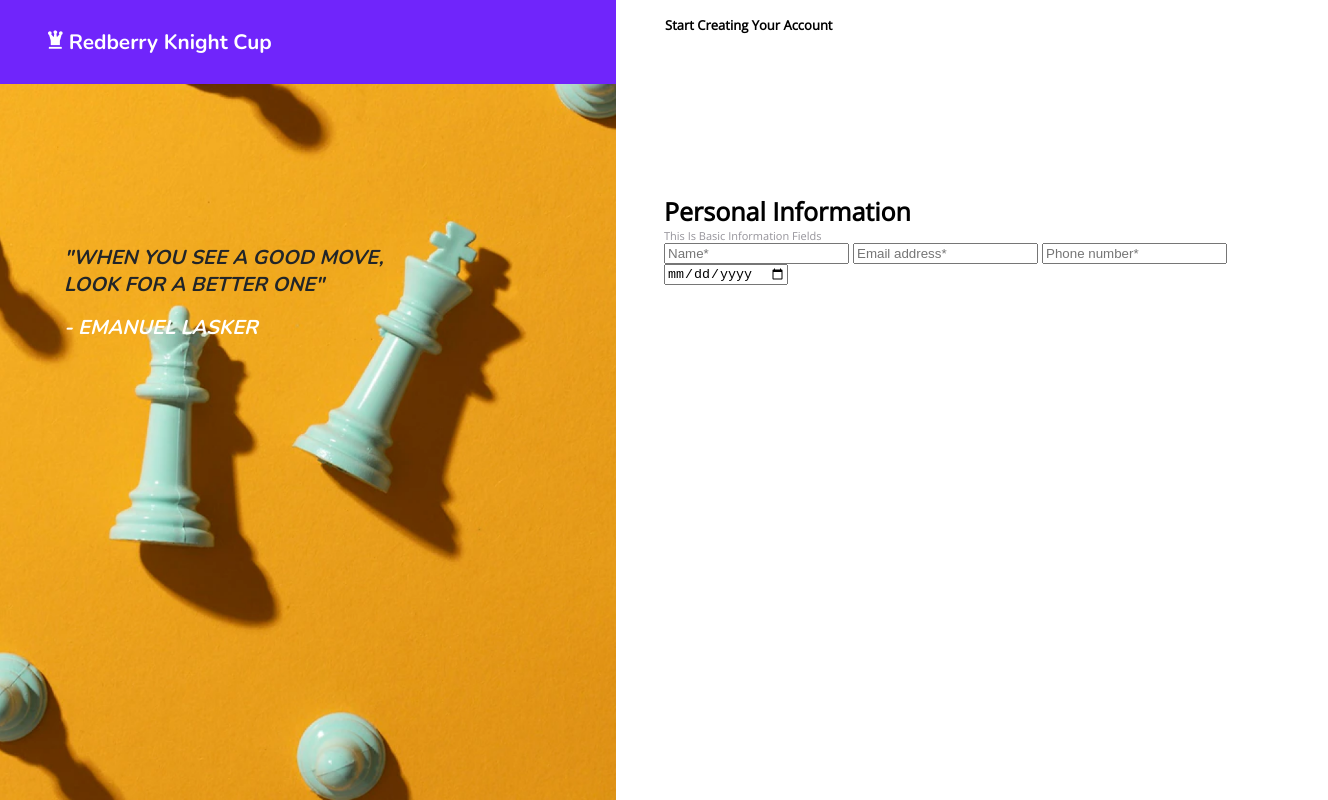
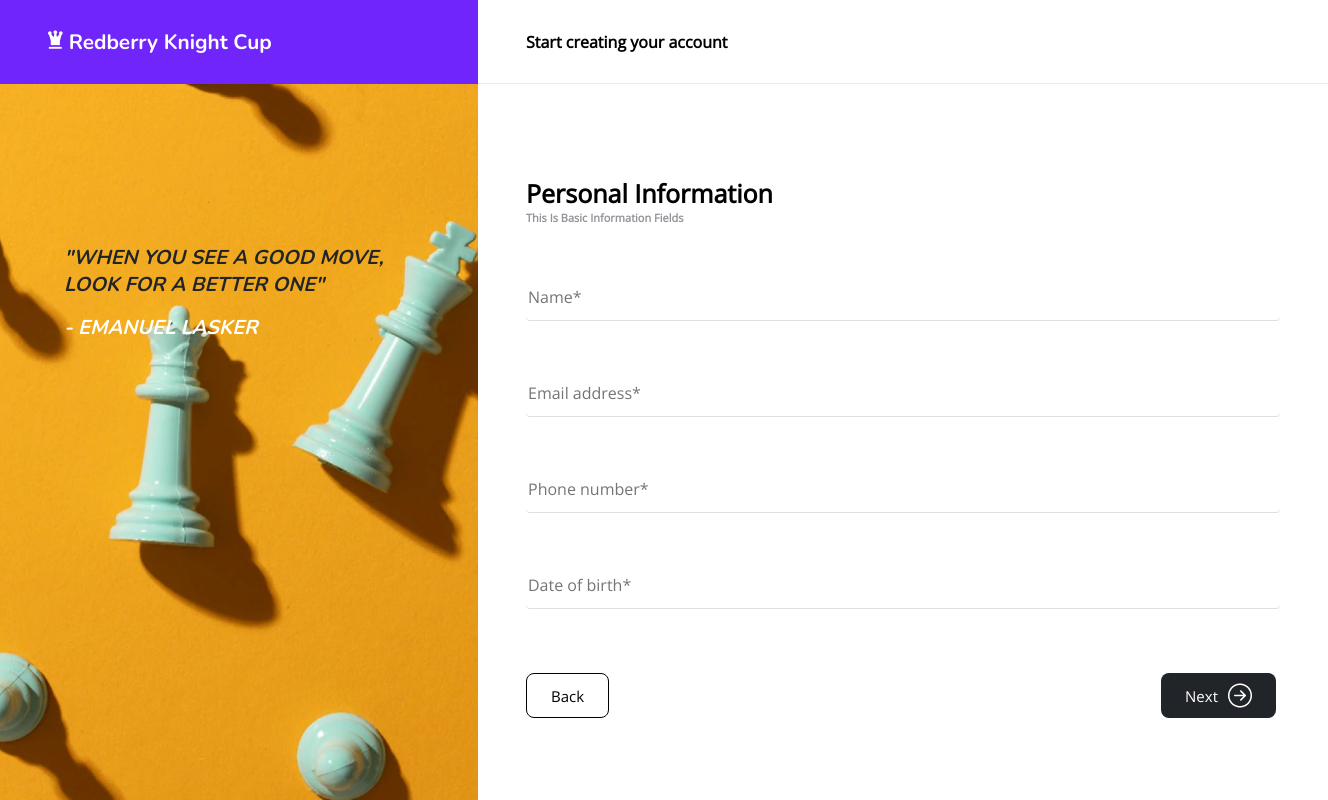
Before and after one commit to DMiqava/redberry-assign, a Svelte app: page / in a window 1280 px wide. Both pictures are taken after a click on the button "Get Started". Shown: the whole page, 1328 px wide, since content can reach past the window. Built offline with nearby package versions, Linux system fonts and the light colour scheme.

Commit message:
change some styles

```diff
--- a/src/SecondPage.svelte
+++ b/src/SecondPage.svelte
@@ -1,31 +1,44 @@
 <script>
     import second_page from "../src/assets/second_page.png";
     import chess_icon from "../src/assets/icons/chess_icon.png";
+    import next_icon from "../src/assets/icons/next_icon.png";
 </script>
 
 <div class="wrapper">
     <div class="left-side">
         <div class="indigo-cup">
             <span>
-                <img src={chess_icon} alt="chess_icon"/>
+                <img src={chess_icon} alt="chess_icon" />
                 Redberry Knight Cup
             </span>
         </div>
-        <div class="text"> "when you see a good move,<br> look for a better one"<br></div>
+        <div class="text">
+            "when you see a good move,<br /> look for a better one"<br />
+        </div>
         <div class="name">- emanuel lasker</div>
     </div>
     <div class="right-side">
-        <div class="title">
-            Start Creating Your Account
+        <div class="top_div">
+            <p>Start creating your account</p>
         </div>
 
         <div class="personal">Personal Information</div>
         <div class="subtitle">This Is Basic Information Fields</div>
 
-        <input type="text" required placeholder="Name*">
-        <input type="email" required placeholder="Email address*">
-        <input type="number" required placeholder="Phone number*">
-        <input type="date" required placeholder="Date of birth*">
+        <input type="text" required placeholder="Name*" /><br />
+        <input type="email" required placeholder="Email address*" /><br />
+        <input type="number" required placeholder="Phone number*" /><br />
+        <input type="text" required placeholder="Date of birth*" /><br />
+
+        <div class="btn_wrapper">
+            <button class="back">
+                <span>Back</span>
+            </button>
+            <button class="next">
+                <span>Next</span>
+                <img src={next_icon} alt="next_icon" />
+            </button>
+        </div>
     </div>
 </div>
 
@@ -37,7 +50,7 @@
 
     @font-face {
         font-family: "Open Sans";
-      src: url("../src/assets/fonts/OpenSans/OpenSans-Regular.ttf")
+        src: url("../src/assets/fonts/OpenSans/OpenSans-Regular.ttf");
     }
 
     :global(body) {
@@ -77,6 +90,9 @@
         background-color: white;
         padding-top: 1rem;
         padding-left: 3rem;
+        position: relative;
+        font-family: "Open Sans";
+        font-weight: 600;
     }
 
     .text {
@@ -90,7 +106,7 @@
         padding-left: 4rem;
     }
 
-    .name{
+    .name {
         font-family: "Nunito";
         font-style: italic;
         font-size: 20px;
@@ -99,12 +115,14 @@
         padding-top: 1rem;
         color: white;
         font-weight: 100;
-
     }
     .title {
+        text-align: center;
         width: 100%;
         display: flex;
         padding-left: 1px;
+        margin-top: 1rem;
+        border: 1px solid #212529;
         font-family: "Open Sans";
         font-weight: 600;
         font-size: 13px;
@@ -119,11 +137,71 @@
 
     .subtitle {
         font-family: "Open Sans";
-        color: #95939A;
+        color: #95939a;
         font-size: 11px;
     }
 
+    .top_div {
+        border-bottom: 1px solid #B9B4C34D;
+        height: 83px;
+        width: 100%;
+        display: flex;
+        align-items: center;
+        position: absolute;
+        top: 0;
+        left: 0;
+        padding-left: 3rem;
+    }
+
+    .right-side input {
+        font-family: "Open Sans";
+        background-color: white;
+        border: none;
+        font-size: 16px;
+        margin-top: 3rem;
+        box-shadow: inset 0px -1px 0px rgba(0, 0, 0, 0.125);
+        border-radius: 4px;
+        width: 750px;
+        height: 46px;
+    }
+    .right-side input :hover {
+        color: black;
+    }
+
+    .btn_wrapper {
+        display: flex;
+        justify-content: space-between;
+        max-width: 750px;
+        margin-top: 4rem;
+    }
 
 
+    .next {
+        background-color: #212529;
+        border: none;
+        border-radius: 8px;
+        color: white;
+        display: flex;
+        align-items: center;
+        gap: 10px;
+        padding: 10px 24px;
+        cursor: pointer;
+        font-family: "Open Sans";
+        font-size: 15px;
+    }
+    .back {
+        background-color: white;
+        padding: 10px 24px;
+        cursor: pointer;
+        gap: 10px;
+        align-items: center;
+        font-size: 15px;
+        font-family: "Open Sans";
+        border: 1px solid black;
+        border-radius: 8px;
+    }
 
+    .back:hover{
+        background-color: #f5f5f5;
+    }
 </style>
```
Lines whose indentation alone changed are shown as unchanged.
